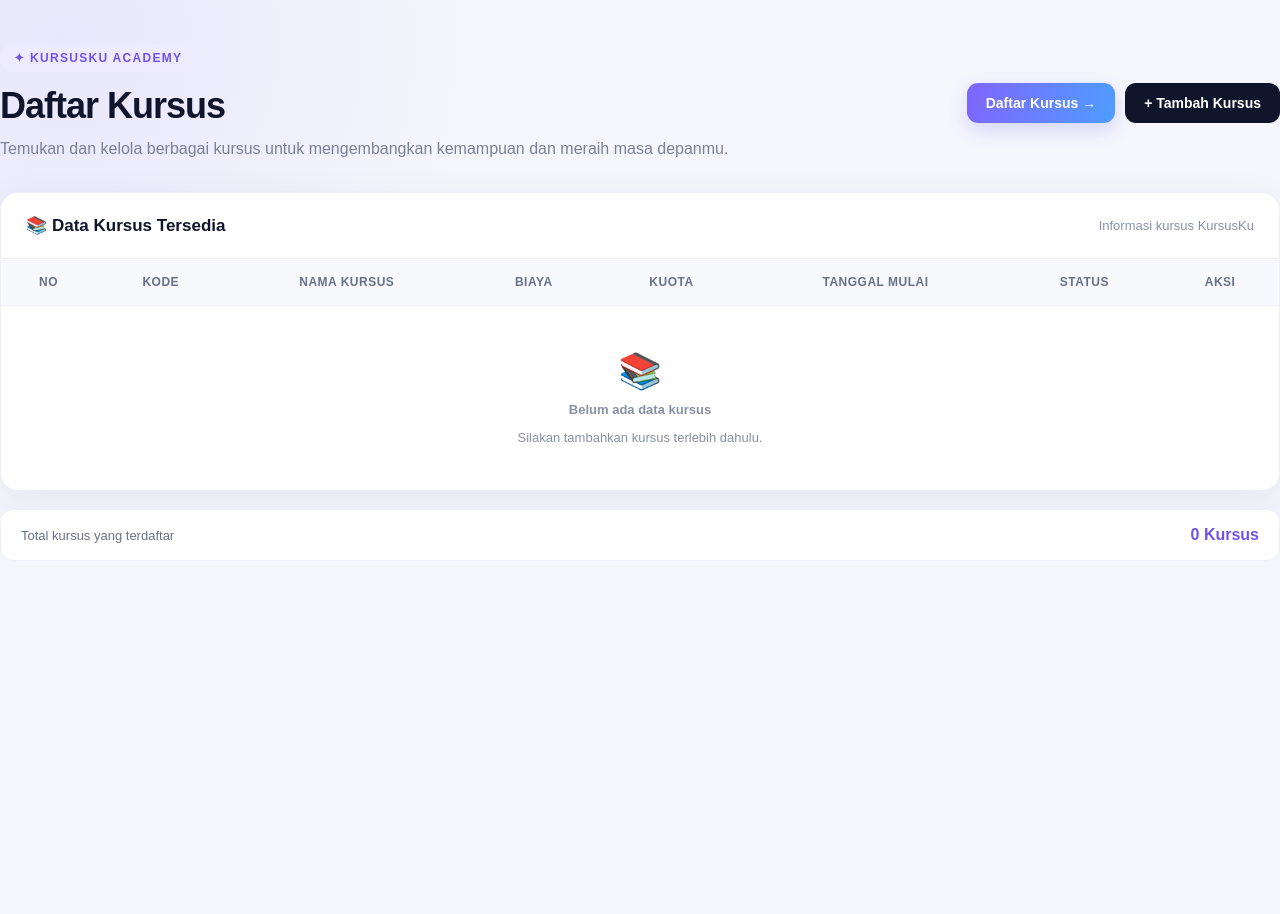
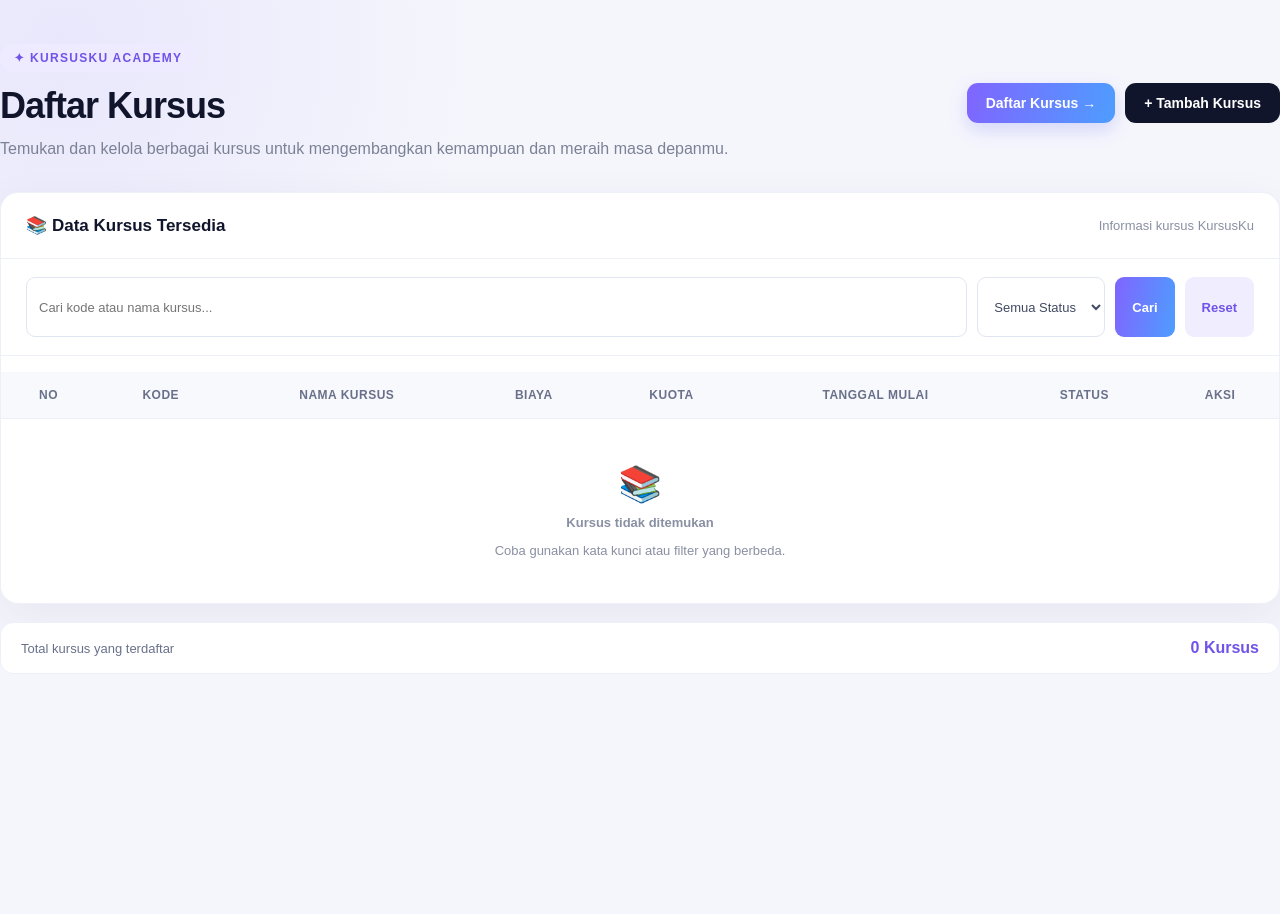
Before and after one commit to aldinuari/kursusku, a Laravel app: template resources/views/courses/index.blade.php in a window 1280 px wide. Shown: the part 183-1097 px from the top of the page. Run offline with Laravel 12, Linux system fonts and the light colour scheme; the template is opened without the code that fills it, so the values that code supplies are empty; style sheets or scripts are compiled from the project's sources.

Commit message:
Update tugas terbaru minggu 13

```diff
--- a/resources/views/courses/index.blade.php
+++ b/resources/views/courses/index.blade.php
@@ -1,3 +1,4 @@
+
 @extends('layouts.app')
 
 @section('title', 'Daftar Kursus - KursusKu')
@@ -125,6 +126,63 @@
     .courses-card-header span {
         color: #8990a3;
         font-size: 13px;
+    }
+
+    /* Pencarian dan filter */
+    .courses-filter {
+        display: flex;
+        flex-wrap: wrap;
+        gap: 10px;
+        padding: 18px 25px;
+        border-bottom: 1px solid #edf0f8;
+    }
+
+    .courses-filter input,
+    .courses-filter select {
+        min-height: 42px;
+        padding: 9px 12px;
+        border: 1px solid #e1e5f0;
+        border-radius: 9px;
+        color: #424a62;
+        background: white;
+        font-size: 13px;
+        outline: none;
+    }
+
+    .courses-filter input {
+        flex: 1;
+        min-width: 200px;
+    }
+
+    .courses-filter input:focus,
+    .courses-filter select:focus {
+        border-color: #8065ff;
+        box-shadow: 0 0 0 3px rgba(128,101,255,.10);
+    }
+
+    .filter-btn,
+    .reset-btn {
+        display: inline-flex;
+        justify-content: center;
+        align-items: center;
+        min-height: 42px;
+        padding: 9px 17px;
+        border: none;
+        border-radius: 9px;
+        font-size: 13px;
+        font-weight: 750;
+        text-decoration: none;
+        cursor: pointer;
+    }
+
+    .filter-btn {
+        color: white;
+        background: linear-gradient(100deg, #8065ff, #4e9dff);
+    }
+
+    .reset-btn {
+        color: #7053e9;
+        background: #f0edff;
     }
 
     .courses-table-wrap {
@@ -265,6 +323,14 @@
         text-align: center;
     }
 
+    /* Pagination */
+    .courses-pagination {
+        display: flex;
+        justify-content: center;
+        padding: 20px;
+        border-top: 1px solid #edf0f8;
+    }
+
     .courses-total {
         display: flex;
         justify-content: space-between;
@@ -305,6 +371,20 @@
 
         .courses-card-header {
             padding: 18px;
+        }
+
+        .courses-filter {
+            padding: 15px;
+        }
+
+        .courses-filter input,
+        .courses-filter select {
+            width: 100%;
+        }
+
+        .filter-btn,
+        .reset-btn {
+            flex: 1;
         }
     }
 </style>
@@ -372,6 +452,38 @@
                 <span>Informasi kursus KursusKu</span>
             </div>
 
+            {{-- Form pencarian dan filter --}}
+            <form action="{{ route('courses.index') }}"
+                  method="GET"
+                  class="courses-filter">
+
+                <input type="text"
+                       name="q"
+                       placeholder="Cari kode atau nama kursus..."
+                       value="{{ $search }}">
+
+                <select name="status">
+                    <option value="">Semua Status</option>
+                    <option value="open" {{ $status === 'open' ? 'selected' : '' }}>
+                        Dibuka
+                    </option>
+                    <option value="closed" {{ $status === 'closed' ? 'selected' : '' }}>
+                        Ditutup
+                    </option>
+                    <option value="draft" {{ $status === 'draft' ? 'selected' : '' }}>
+                        Draft
+                    </option>
+                </select>
+
+                <button type="submit" class="filter-btn">
+                    Cari
+                </button>
+
+                <a href="{{ route('courses.index') }}" class="reset-btn">
+                    Reset
+                </a>
+            </form>
+
             <div class="courses-table-wrap">
                 <table class="courses-table">
 
@@ -393,7 +505,7 @@
                             <tr>
                                 <td>
                                     <span class="course-number">
-                                        {{ $loop->iteration }}
+                                        {{ $courses->firstItem() + $loop->index }}
                                     </span>
                                 </td>
 
@@ -474,10 +586,14 @@
                                         📚
                                     </div>
 
-                                    <strong>Belum ada data kursus</strong>
+                                    <strong>
+                                        {{ $search || $status ? 'Kursus tidak ditemukan' : 'Belum ada data kursus' }}
+                                    </strong>
 
                                     <p class="mb-0 mt-2">
-                                        Silakan tambahkan kursus terlebih dahulu.
+                                        {{ $search || $status
+                                            ? 'Coba gunakan kata kunci atau filter yang berbeda.'
+                                            : 'Silakan tambahkan kursus terlebih dahulu.' }}
                                     </p>
                                 </td>
                             </tr>
@@ -486,13 +602,21 @@
 
                 </table>
             </div>
+
+            {{-- Navigasi halaman --}}
+            @if ($courses->hasPages())
+                <div class="courses-pagination">
+                    {{ $courses->links() }}
+                </div>
+            @endif
+
         </div>
 
-        {{-- Informasi jumlah data --}}
+        {{-- Informasi jumlah seluruh data --}}
         <div class="courses-total">
             <span>Total kursus yang terdaftar</span>
 
-            <strong>{{ $courses->count() }} Kursus</strong>
+            <strong>{{ $courses->total() }} Kursus</strong>
         </div>
 
     </div>
```
Also changed, not shown: app/Http/Controllers/CourseController.php (+29 -4 lines), evidance/week 13/Screenshot (108).png (added), evidance/week 13/Screenshot (109).png (added), evidance/week 13/Screenshot (110).png (added), evidance/week 13/Screenshot (111).png (added), evidance/week 13/Screenshot (112).png (added), evidance/week 13/Screenshot (113).png (added).
